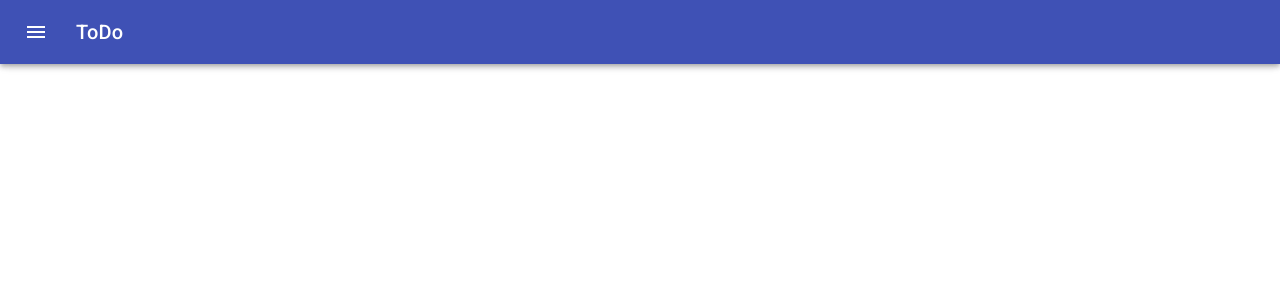
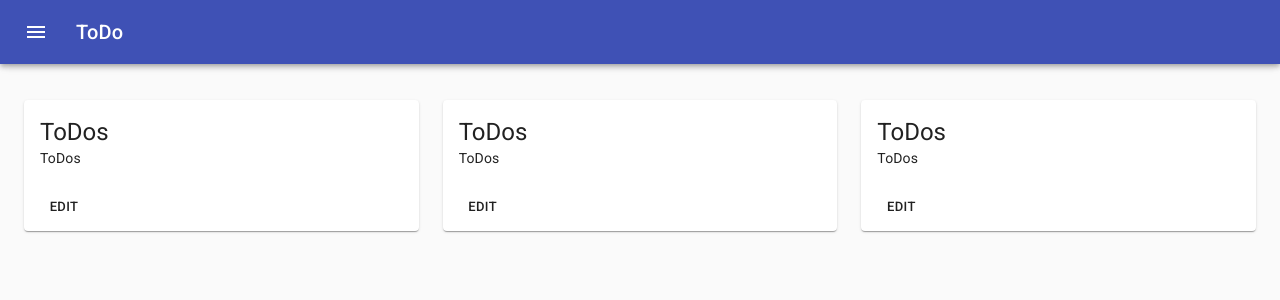
Before and after one commit to mhghy93/To-Do-App, a React (Create React App) app in the folder client/: page / in a window 1280 px wide. Shown: the top 300 px of the page. Built offline with nearby package versions, Linux system fonts and the light colour scheme; the HTML template or start-up script is replaced by a standard one.

Commit message:
home ui setup

```diff
--- a/client/src/components/layout/Navbar.js
+++ b/client/src/components/layout/Navbar.js
@@ -9,6 +9,7 @@ import MenuIcon from '@material-ui/icons/Menu';
 const useStyles = makeStyles((theme) => ({
   root: {
     flexGrow: 1,
+    marginBottom: 100,
   },
   menuButton: {
     marginRight: theme.spacing(2),
@@ -22,7 +23,7 @@ const Navbar = () => {
   const classes = useStyles();
   return (
     <div className={classes.root}>
-      <AppBar>
+      <AppBar position="fixed">
         <Toolbar>
           <IconButton
             edge="start"
--- a/client/src/components/pages/Home.js
+++ b/client/src/components/pages/Home.js
@@ -1,9 +1,15 @@
 import React, { Fragment } from 'react';
+import CssBaseline from '@material-ui/core/CssBaseline';
+import Container from '@material-ui/core/Container';
+import ToDos from '../todo/ToDos';
 
 const Home = () => {
   return (
     <Fragment>
-      <h1>To Do</h1>
+      <CssBaseline />
+      <Container>
+        <ToDos />
+      </Container>
     </Fragment>
   );
 };
--- /dev/null
+++ b/client/src/components/todo/ToDoCard.js
@@ -0,0 +1,49 @@
+import React, { Fragment } from 'react';
+import { makeStyles } from '@material-ui/core/styles';
+import Card from '@material-ui/core/Card';
+import CardActions from '@material-ui/core/CardActions';
+import CardContent from '@material-ui/core/CardContent';
+import Button from '@material-ui/core/Button';
+import Typography from '@material-ui/core/Typography';
+import ToDoItem from './ToDoItem';
+
+const useStyles = makeStyles({
+  root: {
+    minWidth: 275,
+  },
+  bullet: {
+    display: 'inline-block',
+    margin: '0 2px',
+    transform: 'scale(0.8)',
+  },
+  title: {
+    fontSize: 14,
+  },
+  pos: {
+    marginBottom: 12,
+  },
+});
+
+const ToDoCard = () => {
+  const classes = useStyles();
+
+  return (
+    <Fragment>
+      <Card className={classes.root}>
+        <CardContent>
+          <Typography variant="h5" component="h2">
+            ToDos
+          </Typography>
+          <Typography variant="body2" component="p">
+            <ToDoItem />
+          </Typography>
+        </CardContent>
+        <CardActions>
+          <Button size="small">Edit</Button>
+        </CardActions>
+      </Card>
+    </Fragment>
+  );
+};
+
+export default ToDoCard;
--- /dev/null
+++ b/client/src/components/todo/ToDoItem.js
@@ -0,0 +1,7 @@
+import React, { Fragment } from 'react';
+
+const ToDoItem = () => {
+  return <Fragment>ToDos</Fragment>;
+};
+
+export default ToDoItem;
--- /dev/null
+++ b/client/src/components/todo/ToDos.js
@@ -0,0 +1,37 @@
+import React from 'react';
+import { makeStyles } from '@material-ui/core/styles';
+import Grid from '@material-ui/core/Grid';
+import ToDoCard from './ToDoCard';
+
+const useStyles = makeStyles((theme) => ({
+  root: {
+    flexGrow: 1,
+  },
+  paper: {
+    padding: theme.spacing(2),
+    textAlign: 'center',
+    color: theme.palette.text.secondary,
+  },
+}));
+
+const Todos = () => {
+  const classes = useStyles();
+
+  return (
+    <div className={classes.root}>
+      <Grid container spacing={3}>
+        <Grid item xs={12} sm={4}>
+          <ToDoCard />
+        </Grid>
+        <Grid item xs={12} sm={4}>
+          <ToDoCard />
+        </Grid>
+        <Grid item xs={12} sm={4}>
+          <ToDoCard />
+        </Grid>
+      </Grid>
+    </div>
+  );
+};
+
+export default Todos;
```
